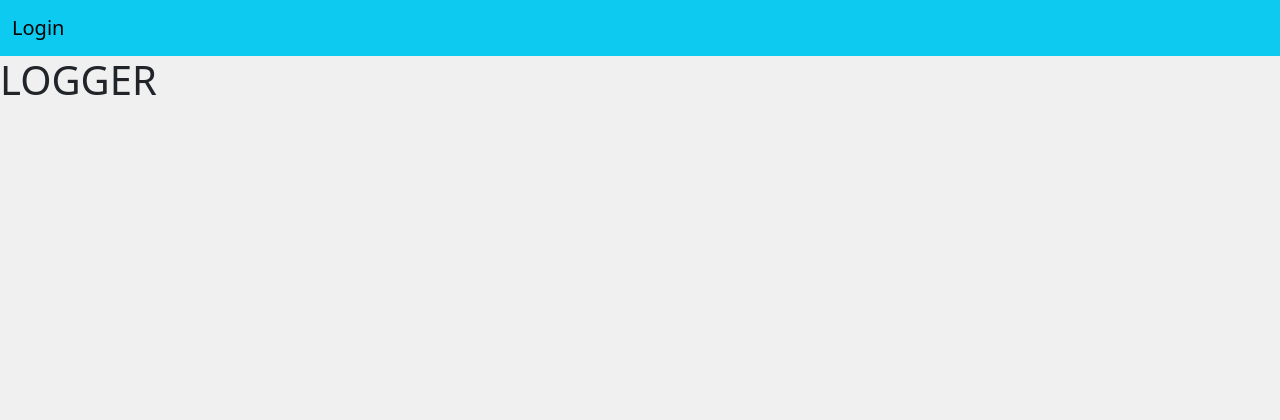
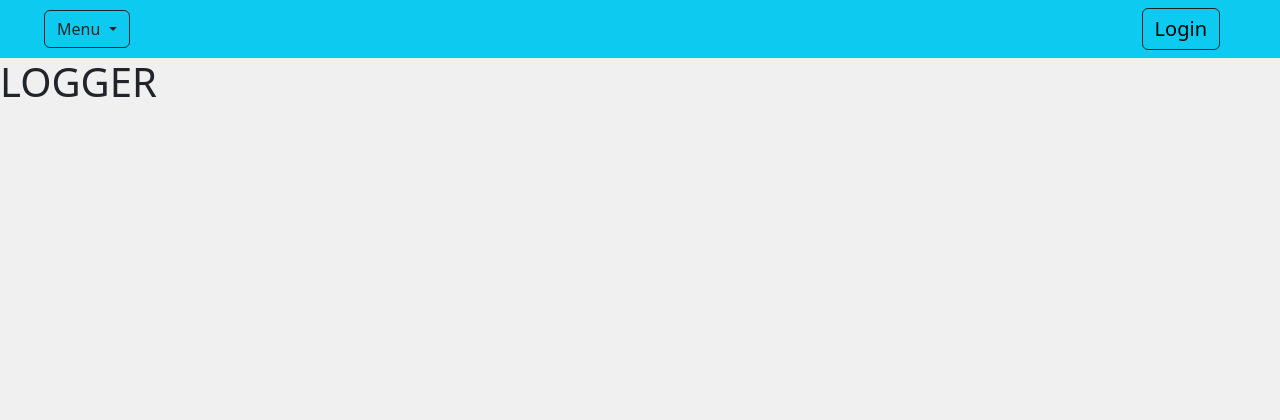
Before and after one commit to JesusBandez/proyecto_Ing_software, a Flask app: page /event_logger in a window 1280 px wide. Shown: the top 420 px of the page. Run offline with Flask 3, Linux system fonts and the light colour scheme.

Commit message:
Cute menu to nav bar

```diff
--- a/src/templates/navbar.html
+++ b/src/templates/navbar.html
@@ -1,11 +1,24 @@
 <nav class="navbar navbar-expand-lg bg-info" >
-  <div class="container-fluid">
+  <div class="container-fluid" style="width: 95%;">
+
+    <div class="dropdown">
+      <button class="btn dropdown-toggle border-dark" type="button" id="navbarDropdown" data-bs-toggle="dropdown" aria-expanded="false">
+        Menu
+      </button>
+      <ul class="dropdown-menu" aria-labelledby="navbarDropdown">
+        <li><a class="dropdown-item" href="{{url_for('users_lists')}}">User's List</a></li>
+        <li><hr class="dropdown-divider"></li>
+        <li><a class="dropdown-item" href="{{url_for('projects')}}">Projects</a></li>
+        <li><hr class="dropdown-divider"></li>
+        <li><a class="dropdown-item" href="{{url_for('logger')}}">Event Logger</a></li>
+      </ul>
+    </div>
     {% if session.get('user') %}
     <a class="navbar-brand">Bienvenido {{session['user'].username}}</a>
     <a class="btn btn-danger" style="background-color: #c41212;"
       href="{{url_for('logout')}}">Logout</a>
     {% else %}
-    <a class="navbar-brand" href="{{url_for('login')}}">Login</a>
+    <a class="btn border-dark navbar-brand" href="{{url_for('login')}}">Login</a>
     {% endif %}
 
   </div>
```
